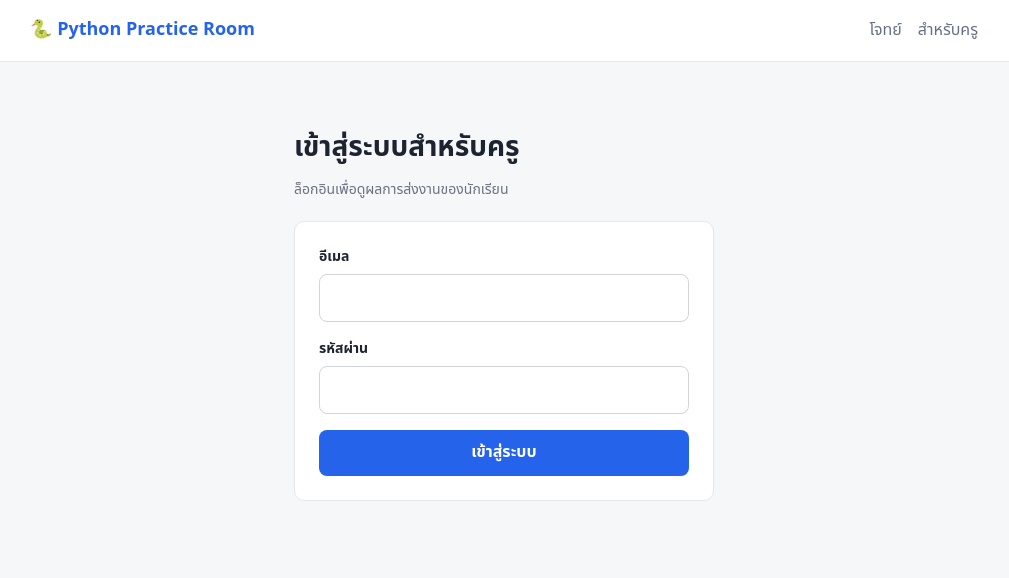
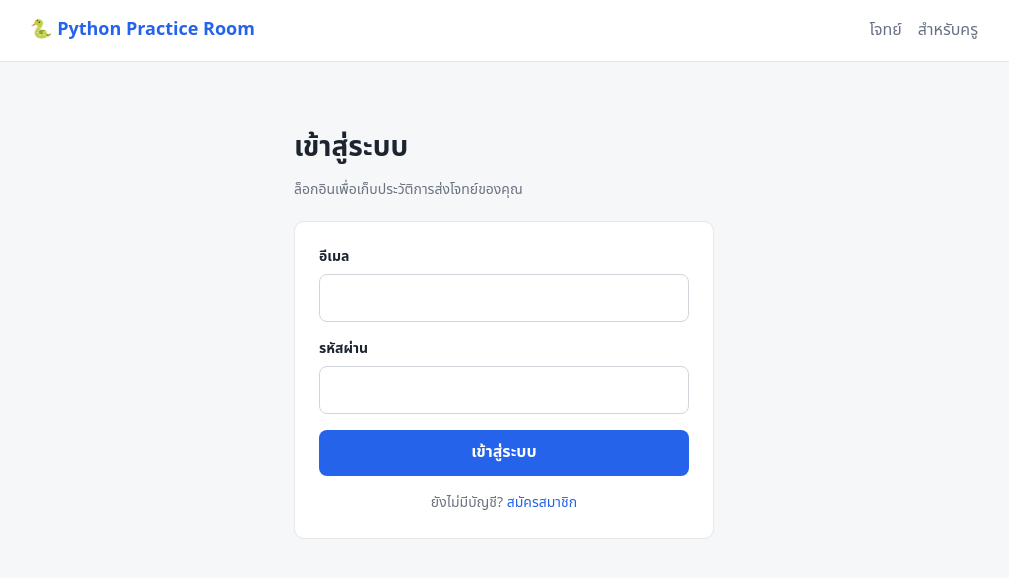
Before and after one commit to sretthapongarm-arch/python-practice-room, a Next.js app in the folder python-practice-room/python-practice-room/: page /login in a window 1280 px wide. Shown: the top 578 px of the page, without its empty margins (136-1145 px from the left). Built offline with nearby package versions, Linux system fonts and the light colour scheme; no server answers.

Commit message:
Update page.tsx

```diff
--- a/python-practice-room/python-practice-room/app/login/page.tsx
+++ b/python-practice-room/python-practice-room/app/login/page.tsx
@@ -4,40 +4,76 @@ import { useState } from "react";
 import { useRouter } from "next/navigation";
 import { getSupabase } from "@/lib/supabase";
 
+type Mode = "login" | "signup";
+
 export default function LoginPage() {
   const router = useRouter();
+  const [mode, setMode] = useState<Mode>("login");
   const [email, setEmail] = useState("");
   const [password, setPassword] = useState("");
   const [error, setError] = useState("");
+  const [info, setInfo] = useState("");
   const [loading, setLoading] = useState(false);
+
+  const isSignup = mode === "signup";
+
+  function switchMode() {
+    setMode(isSignup ? "login" : "signup");
+    setError("");
+    setInfo("");
+  }
 
   async function handleSubmit(e: React.FormEvent) {
     e.preventDefault();
     setError("");
+    setInfo("");
     setLoading(true);
 
     try {
-      const { error } = await getSupabase().auth.signInWithPassword({ email, password });
+      const supabase = getSupabase();
+
+      if (isSignup) {
+        if (password.length < 6) {
+          setError("รหัสผ่านต้องมีอย่างน้อย 6 ตัวอักษร");
+          return;
+        }
+        const { data, error } = await supabase.auth.signUp({ email, password });
+        if (error) {
+          setError("สมัครสมาชิกไม่สำเร็จ: " + error.message);
+          return;
+        }
+        if (data.session) {
+          router.push("/");
+          router.refresh();
+        } else {
+          // กรณีเปิดให้ยืนยันอีเมลใน Supabase
+          setInfo("สมัครสำเร็จ กรุณาตรวจอีเมลเพื่อยืนยัน แล้วกลับมาเข้าสู่ระบบ");
+        }
+        return;
+      }
+
+      const { error } = await supabase.auth.signInWithPassword({ email, password });
       if (error) {
         setError("อีเมลหรือรหัสผ่านไม่ถูกต้อง");
-        setLoading(false);
         return;
       }
+      router.push("/");
+      router.refresh();
     } catch {
       setError("ระบบยังไม่พร้อมใช้งาน (ยังไม่ได้ตั้งค่า Supabase)");
+    } finally {
       setLoading(false);
-      return;
     }
-
-    setLoading(false);
-    router.push("/teacher");
-    router.refresh();
   }
 
   return (
     <div className="login-wrap">
-      <h1>เข้าสู่ระบบสำหรับครู</h1>
-      <p className="login-sub">ล็อกอินเพื่อดูผลการส่งงานของนักเรียน</p>
+      <h1>{isSignup ? "สมัครสมาชิก" : "เข้าสู่ระบบ"}</h1>
+      <p className="login-sub">
+        {isSignup
+          ? "สร้างบัญชีเพื่อเก็บประวัติการส่งโจทย์ของคุณ"
+          : "ล็อกอินเพื่อเก็บประวัติการส่งโจทย์ของคุณ"}
+      </p>
 
       <form className="login-card" onSubmit={handleSubmit}>
         <label htmlFor="email">อีเมล</label>
@@ -55,16 +91,35 @@ export default function LoginPage() {
           id="password"
           type="password"
           required
-          autoComplete="current-password"
+          autoComplete={isSignup ? "new-password" : "current-password"}
           value={password}
           onChange={(e) => setPassword(e.target.value)}
         />
 
         {error && <p className="login-error">{error}</p>}
+        {info && <p style={{ margin: "0 0 12px", fontSize: 14, color: "#16a34a" }}>{info}</p>}
 
         <button type="submit" className="login-btn" disabled={loading}>
-          {loading ? "กำลังเข้าสู่ระบบ..." : "เข้าสู่ระบบ"}
+          {loading ? "กำลังดำเนินการ..." : isSignup ? "สมัครสมาชิก" : "เข้าสู่ระบบ"}
         </button>
+
+        <p style={{ margin: "16px 0 0", fontSize: 14, textAlign: "center", color: "#6b7280" }}>
+          {isSignup ? "มีบัญชีอยู่แล้ว? " : "ยังไม่มีบัญชี? "}
+          <button
+            type="button"
+            onClick={switchMode}
+            style={{
+              font: "inherit",
+              color: "#2563eb",
+              background: "none",
+              border: 0,
+              padding: 0,
+              cursor: "pointer",
+            }}
+          >
+            {isSignup ? "เข้าสู่ระบบ" : "สมัครสมาชิก"}
+          </button>
+        </p>
       </form>
     </div>
   );
```
